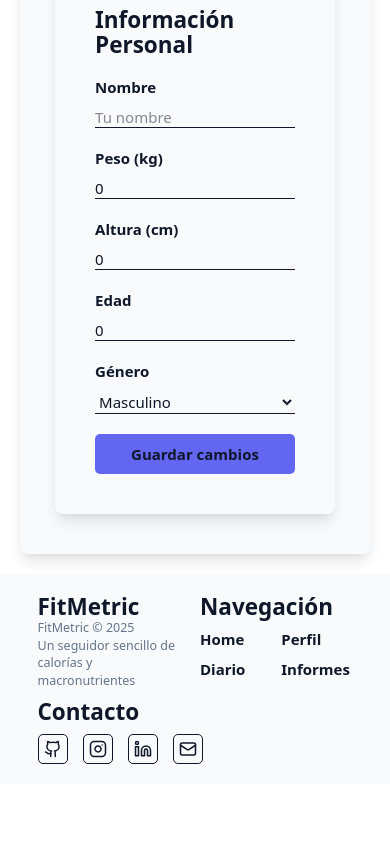
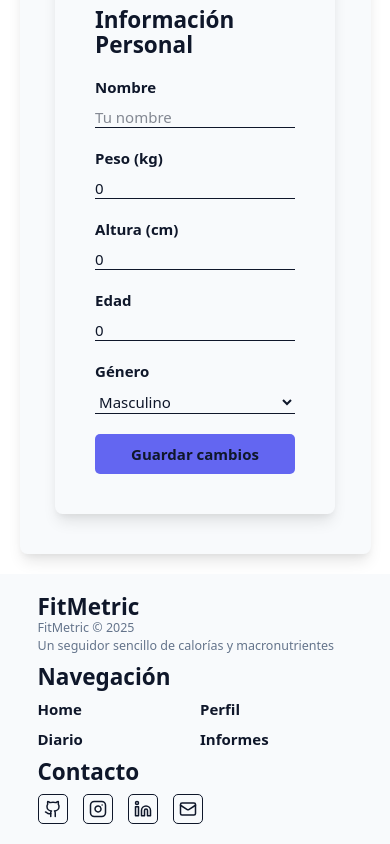
Before and after one commit to Jota-ato/FitMetric, a React (Vite) app: page /profile/edit-basic-info in a window 390 px wide. Shown: the part 902-1746 px from the top of the page. Before the commit the page ends 1686 px from the top, so only its background shows below. Built offline with nearby package versions, Linux system fonts and the light colour scheme.

Commit message:
refactor: split components into repositories. -Add Layouts repository for Layout, Nav and Footer -Add Pages repository for indivual pages. -Add api key in .env.local.

```diff
--- a/src/components/Footer.tsx
+++ b/src/components/Layouts/Footer.tsx
@@ -4,7 +4,7 @@ import { Link } from "react-router"
 export default function Footer() {
     return (
         <footer className="text-main bg-surface p-8">
-            <div className="grid grid-cols-2 md:grid-cols-3 gap-4 w-[90%] max-w-440 mx-auto min-h-44">
+            <div className="grid md:grid-cols-3 gap-4 w-[90%] max-w-440 mx-auto min-h-44">
                 <div>
                     <h2 className="font-bold text-4xl md:text-5xl">FitMetric</h2>
                     <p className="text-muted text-xl md:text-2xl">FitMetric &copy; {new Date().getFullYear()}</p>
--- a/src/components/MeSectionComponents/DataCard.tsx
+++ b/src/components/Pages/MeSectionComponents/DataCard.tsx
@@ -1,5 +1,5 @@
-import { translateGender, translateGoal, translatePurpose } from "../../helpers"
-import type { GenderType, GoalType, PurposeType } from "../../types"
+import { translateGender, translateGoal, translatePurpose } from "../../../helpers"
+import type { GenderType, GoalType, PurposeType } from "../../../types"
 
 
 type DataCardProps = {
--- a/src/components/MeSectionComponents/MeComponent.tsx
+++ b/src/components/Pages/MeSectionComponents/MeComponent.tsx
@@ -1,4 +1,4 @@
-import { usePatientStore } from "../../stores/PatientStore"
+import { usePatientStore } from "../../../stores/PatientStore"
 import { Outlet, useNavigate } from "react-router"
 import CaloriesCard from "./CaloriesCard"
 import DataCard from "./DataCard"
--- a/src/main.tsx
+++ b/src/main.tsx
@@ -3,8 +3,8 @@ import { createRoot } from 'react-dom/client'
 import './index.css'
 import { BrowserRouter, Routes, Route } from 'react-router'
 import App from './App.tsx'
-import Layout from './components/Layout.tsx'
-import MeComponent from './components/MeSectionComponents/MeComponent.tsx'
+import Layout from './components/Layouts/Layout.tsx'
+import MeComponent from './components/Pages/MeSectionComponents/MeComponent.tsx'
 import RegistationForm from './components/RegistationForm.tsx'
 import DetailInformationForm from './components/DetailInformationForm.tsx'
 
```
Also changed, not shown: src/components/Layouts/Layout.tsx (renamed from src/components/Layout.tsx, +4 -3 lines), src/components/Layouts/Nav.tsx (renamed from src/components/Nav.tsx), src/components/Pages/MeSectionComponents/CaloriesCard.tsx (renamed from src/components/MeSectionComponents/CaloriesCard.tsx).
